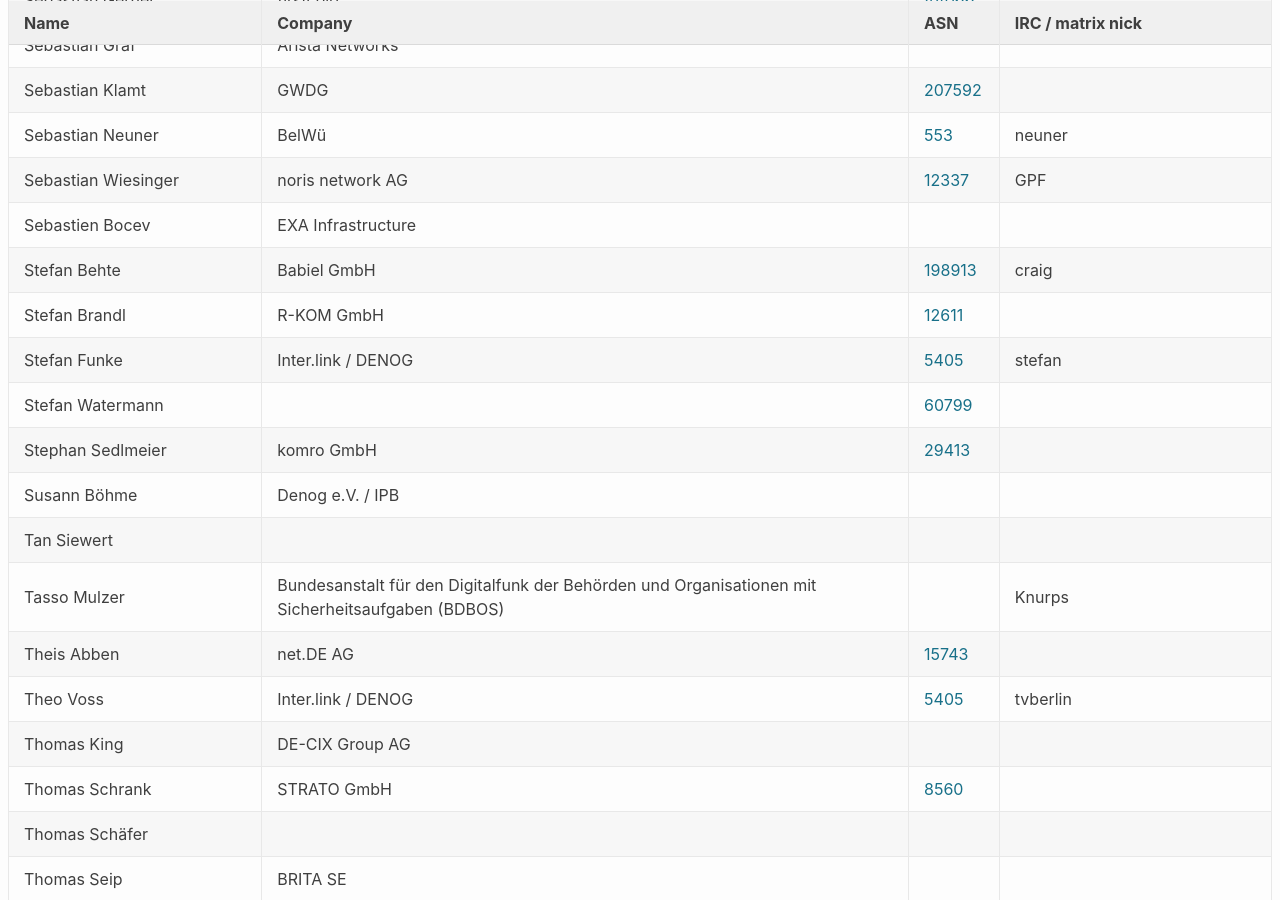
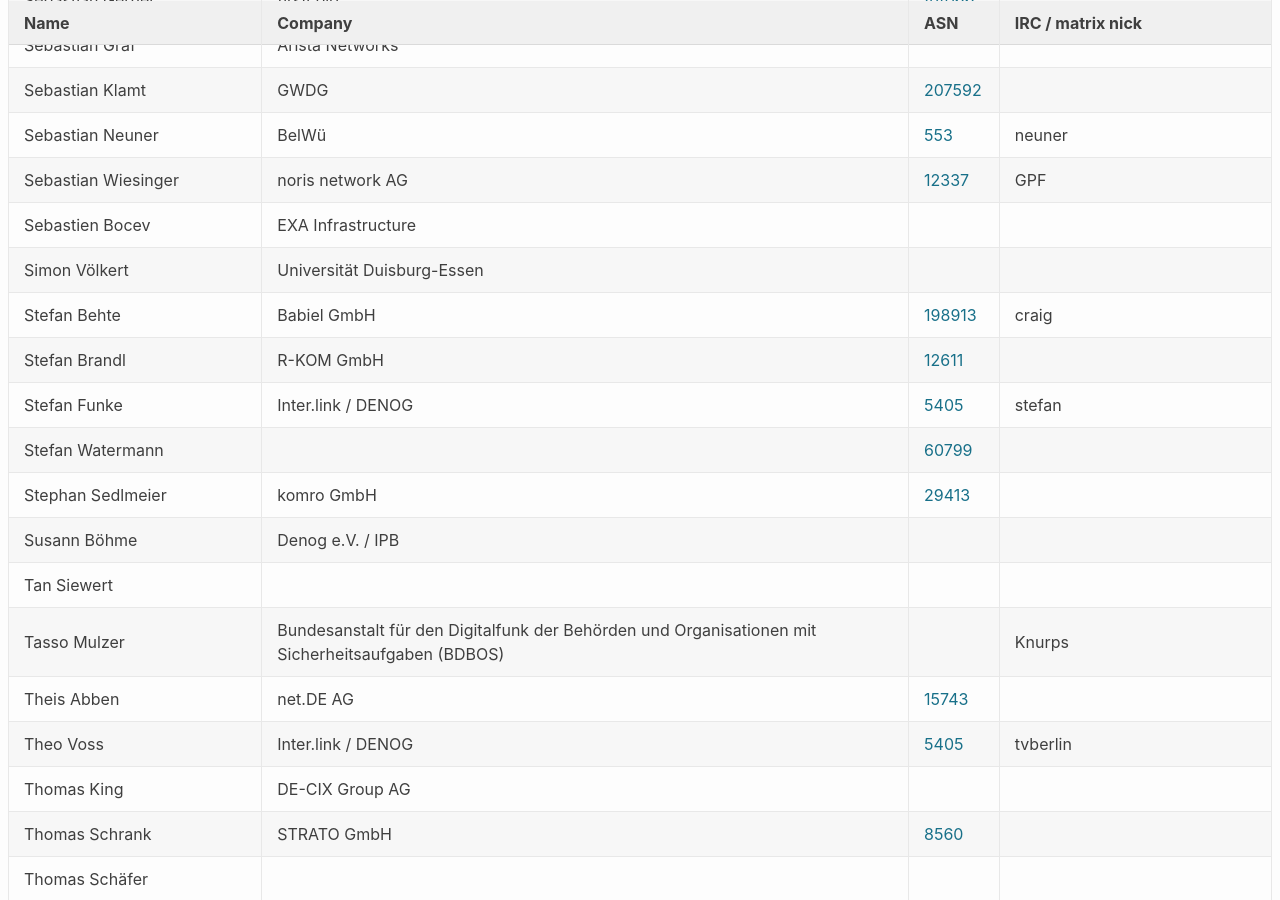
Before and after one commit to denog/pretix-attendeelist, a Jekyll site: the page built from denog17/index.markdown, in a window 1280 px wide and 900 px high, scrolled down 9514 px. Built offline with Jekyll 4.4.1, drawn with Linux system fonts in a browser that asks for light colours.

Commit message:
Latest data: Fri Jul  4 07:48:41 UTC 2025

```diff
--- a/_data/attendees_denog17_onsite.json
+++ b/_data/attendees_denog17_onsite.json
@@ -1278,6 +1278,12 @@
     "asn": null
   },
   {
+    "name": "Simon Völkert",
+    "company": "Universität Duisburg-Essen",
+    "irc": null,
+    "asn": null
+  },
+  {
     "name": "Stefan Behte",
     "company": "Babiel GmbH",
     "irc": "craig",
```
